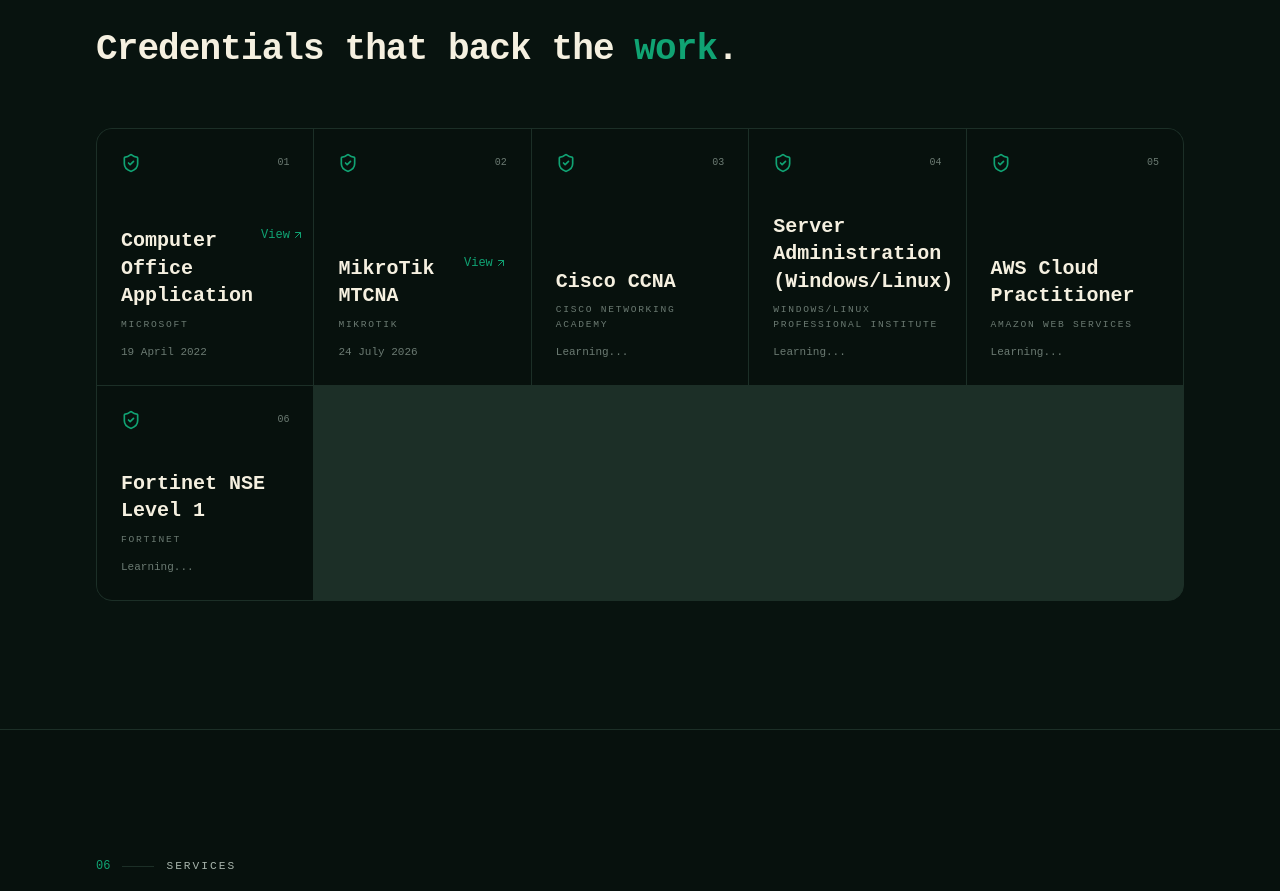
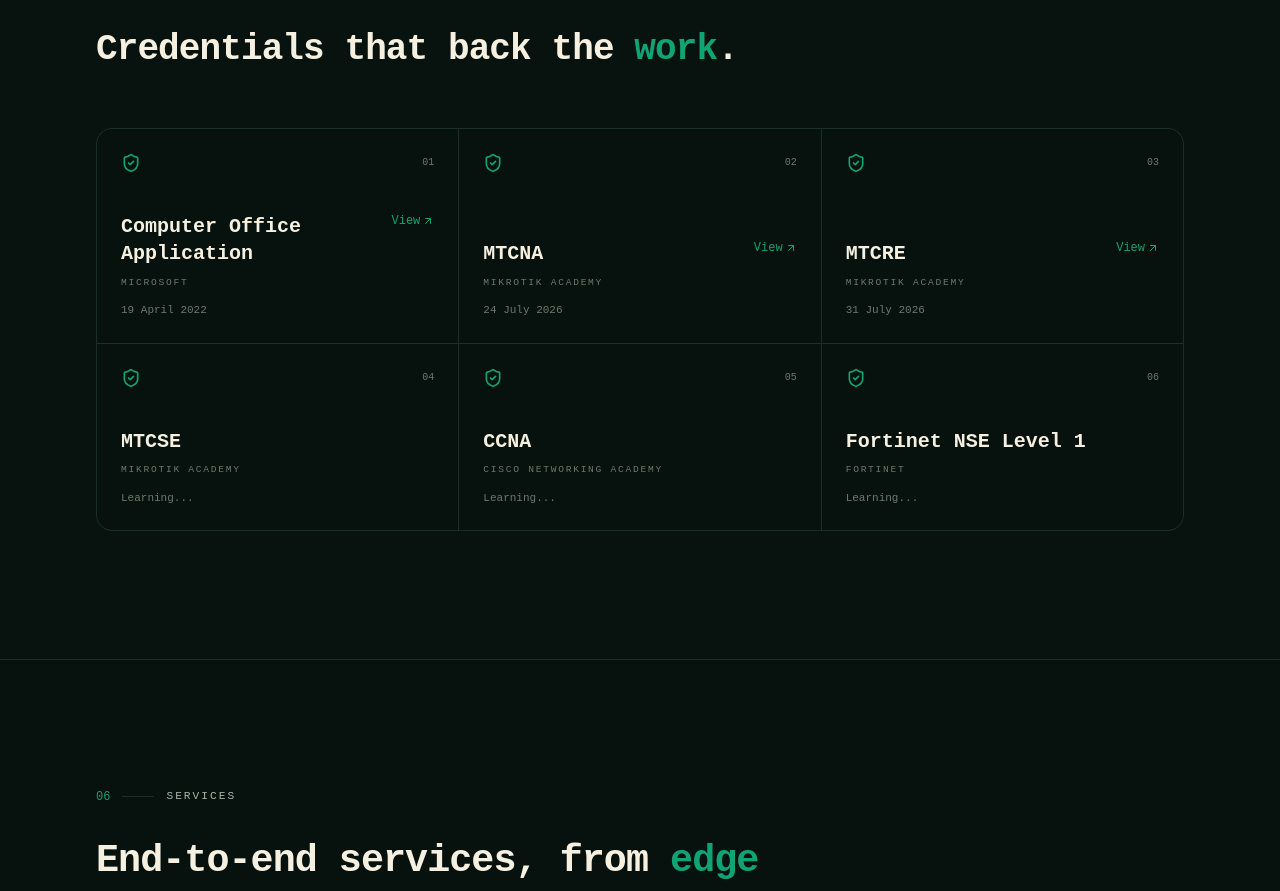
Before and after one commit to Ashik756/jaka-portfolio, a React (Vite) app: page / in a window 1280 px wide. Shown: the part 3700-4591 px from the top of the page. Built offline with nearby package versions, Linux system fonts and the light colour scheme.

Commit message:
Certification section edit

```diff
--- a/src/components/sections/Certifications.jsx
+++ b/src/components/sections/Certifications.jsx
@@ -15,7 +15,7 @@
             Credentials that back the <span className="text-primary">work</span>.
           </h2>
         </Reveal>
-        <div className="mt-14 grid gap-px overflow-hidden rounded-xl border border-border bg-border sm:grid-cols-2 lg:grid-cols-5">
+        <div className="mt-14 grid gap-px overflow-hidden rounded-xl border border-border bg-border sm:grid-cols-2 lg:grid-cols-3">
           {CERTS.map((c, i) => (
             <Reveal key={c.name} delay={(i % 5) * 0.04}>
               <div className="flex h-full flex-col justify-between bg-background p-6 transition hover:bg-surface">
--- a/src/data/portfolio.js
+++ b/src/data/portfolio.js
@@ -130,26 +130,26 @@
     link: "https://i.ibb.co.com/wr2Mhcf3/Cartificate1-24-06-2026220437201.jpg"
   },
   {
-    name: "MikroTik MTCNA",
-    org: "MikroTik",
+    name: "MTCNA",
+    org: "MikroTik Academy",
     date: "24 July 2026",
     link: "https://mikrotik.com/training/certificates/c750612c16285e2b8855"
   },
   {
-    name: "Cisco CCNA",
-    org: "Cisco Networking Academy",
+    name: "MTCRE",
+    org: "MikroTik Academy",
+    date: "31 July 2026",
+    link: "https://mikrotik.com/training/certificates/c752312c83c036fa0d49"
+  },
+  {
+    name: "MTCSE",
+    org: "MikroTik Academy",
     date: "Learning...",
     link: ""
   },
   {
-    name: "Server Administration (Windows/Linux)",
-    org: "Windows/Linux Professional Institute",
-    date: "Learning...",
-    link: ""
-  },
-  {
-    name: "AWS Cloud Practitioner",
-    org: "Amazon Web Services",
+    name: "CCNA",
+    org: "Cisco Networking Academy",
     date: "Learning...",
     link: ""
   },
```
